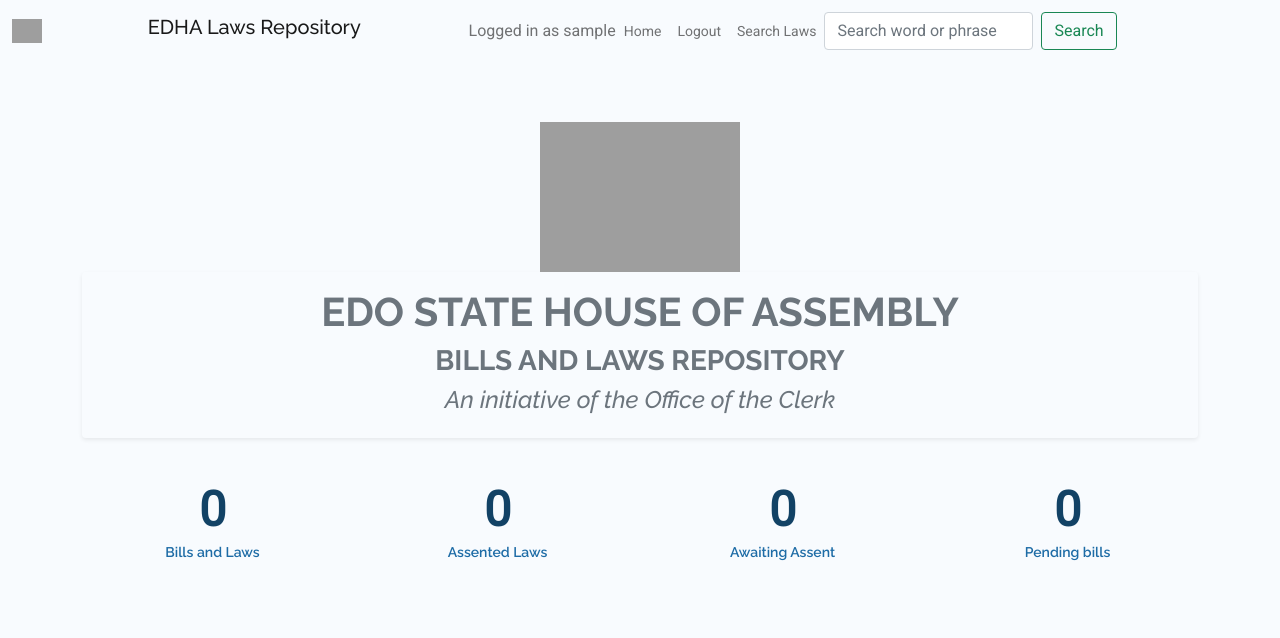
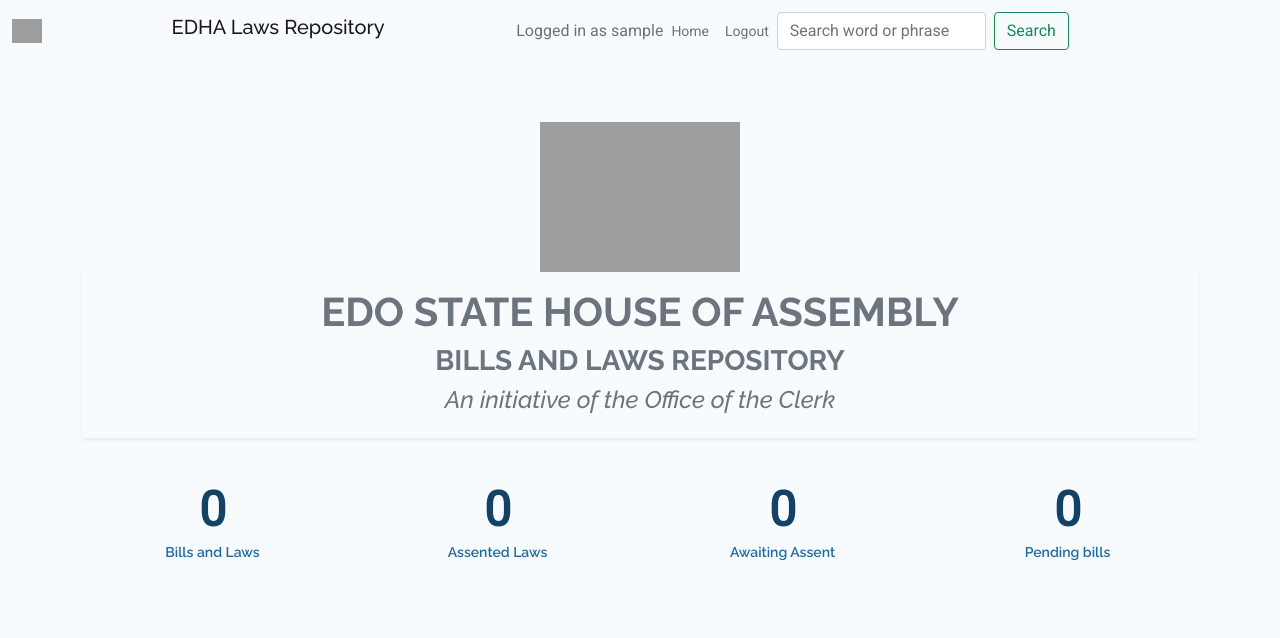
Before and after one commit to gnotabletech/edha-web, a Django app: page /laws/ in a window 1280 px wide. Shown: the top 638 px of the page. Run offline with Django 4.2, Linux system fonts and the light colour scheme; the visitor is signed in with stand-in values (Sample User, id 1); data that the repository does not hold is empty; some libraries are stand-ins or nearby versions; grey boxes are pictures that could not be loaded.

Commit message:
fixed laws template invalid nav link

```diff
--- a/laws/templates/laws/index.html
+++ b/laws/templates/laws/index.html
@@ -70,7 +70,6 @@
                             <li class="nav-item active">
                             <a class="flex-sm-fill text-sm-center nav-link" href="{% url 'logout' %}">Logout</a>
                           </li>
-                           <a class="nav-link" href="wishlist">Search Laws</a>
                         </ul>
                         <form class="d-flex" action="{% url 'getlaw' %}" method="post">
                             {% csrf_token %}
```
